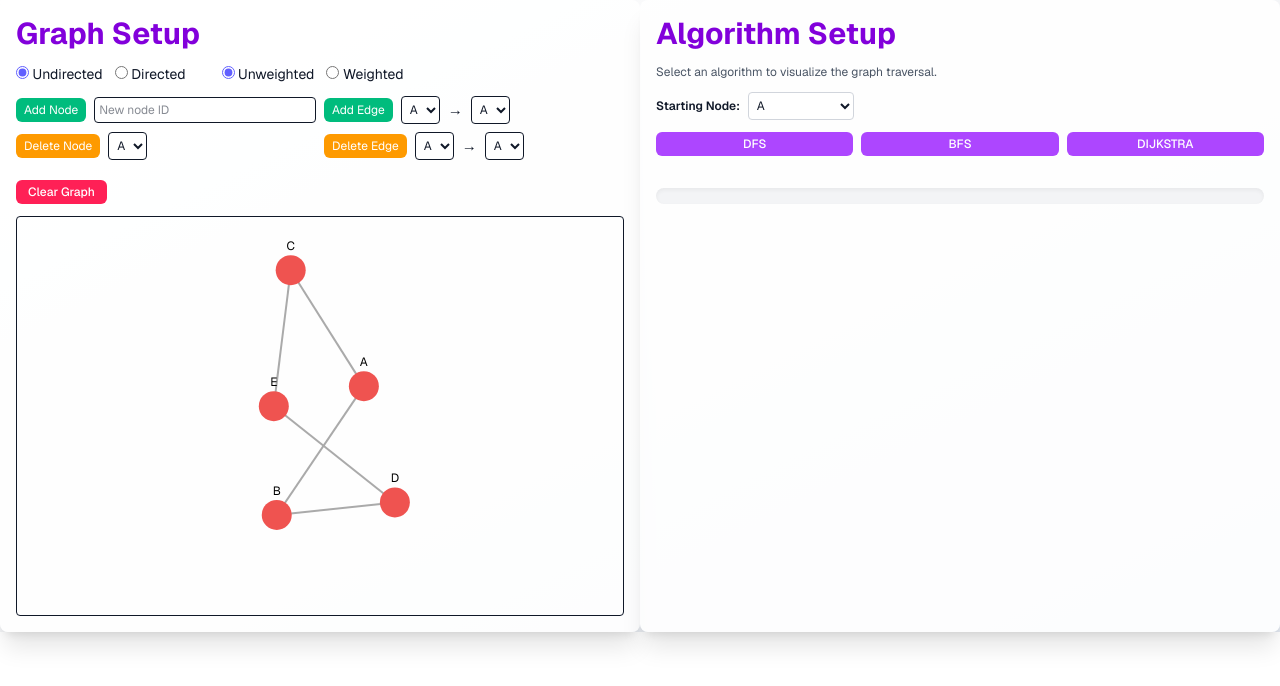
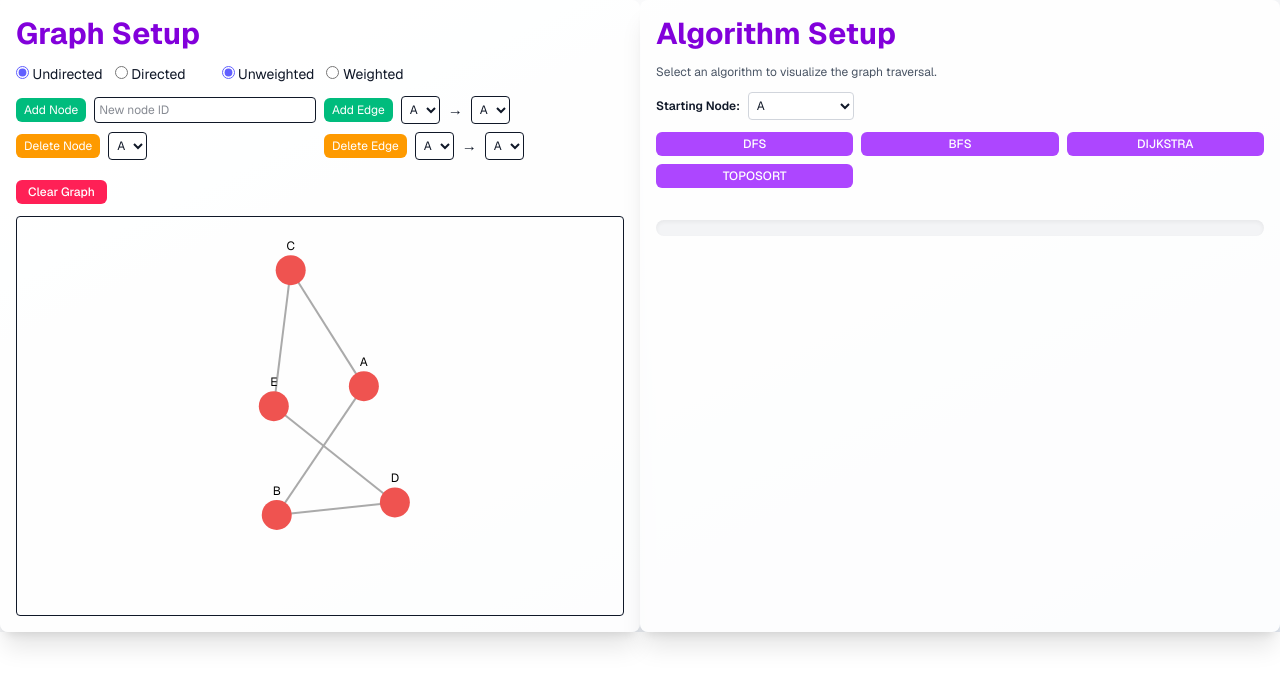
Before and after one commit to kimestelle/algorithm-visualizer, a Next.js app: page / in a window 1280 px wide. Shown: the top 686 px of the page. Built offline with nearby package versions, Linux system fonts and the light colour scheme.

Commit message:
toposort

```diff
--- a/src/app/algorithms/index.ts
+++ b/src/app/algorithms/index.ts
@@ -1,6 +1,7 @@
 import { runDFS } from "./dfs";
 import { runBFS } from "./bfs";
 import { runDijkstra } from "./dijkstra";
+import { runToposort } from "./toposort";
 import { GraphData, TraversalResult } from "../types";
 
 // Algorithm Registry:
@@ -28,5 +29,9 @@ export const algorithmMap: Record<string, AlgorithmEntry> = {
   dijkstra: {
     run: runDijkstra,
     description: "Dijkstra's algorithm finds the shortest paths from a starting node to all other nodes in a weighted graph with non-negative weights. It uses a priority queue to always process the node with the smallest tentative distance.",
-  }
+  },
+  toposort: {
+    run: runToposort,
+    description: "Topological Sort orders the nodes of a directed acyclic graph (DAG) so that every edge is directed from an earlier node to a later node within the ordering. It can be performed using Kahn's algorithm or depth-first search.",
+  },
 };
--- /dev/null
+++ b/src/app/algorithms/toposort.ts
@@ -0,0 +1,80 @@
+import { GraphData, TraversalLogEntry, TraversalResult } from "../types";
+
+// Performs topological sort using Kahn's algorithm
+// Returns:
+// - traversal: array of nodes in topological order
+// - log: maps each node ID to its position in the order
+// - steps: detailed state at each iteration for visualization
+// - display: human-readable step descriptions joined by newlines
+// - nodeAnnotations: labels for nodes showing sort orer
+export function runToposort(graph: GraphData): TraversalResult {
+  if (!graph.isDirected) {
+    throw new Error("Topological sort requires a directed graph");
+  }
+
+  const inDegree: Record<string, number> = {};
+  const adjList: Record<string, string[]> = {};
+  const traversal: string[] = [];
+  const log: Record<string, number> = {};
+  const nodeAnnotations: Record<string, string> = {};
+  const steps: TraversalLogEntry[] = [];
+  const displayLines: string[] = [];
+
+  // set up in-degree and adjacency list
+  for (const { id } of graph.nodes) {
+    inDegree[id] = 0;
+    adjList[id] = [];
+  }
+
+  for (const edge of graph.edges) {
+    inDegree[edge.node2]++;
+    adjList[edge.node1].push(edge.node2);
+  }
+
+  // set up queue with nodes with in-degree 0
+  const queue: string[] = graph.nodes
+    .map(n => n.id)
+    .filter(id => inDegree[id] === 0);
+
+  // main loop: process nodes in queue until none left
+  while (queue.length > 0) {
+    const current = queue.shift()!;
+    const index = traversal.length;
+
+    traversal.push(current);
+    log[current] = index;
+    nodeAnnotations[current] = String(index + 1); // start counting at 1
+
+    // reduce in-degree of neighbors and enqueue if they become 0
+    for (const neighbor of adjList[current]) {
+      inDegree[neighbor]--;
+      if (inDegree[neighbor] === 0) {
+        queue.push(neighbor);
+      }
+    }
+
+    const stepDisplay = `Selected: ${current} | Queue: [${queue.join(", ")}] | Order: ${traversal.join(" → ")}`;
+    displayLines.push(stepDisplay);
+
+    steps.push({
+      current,
+      visited: [...traversal],
+      structure: [...queue],
+      display: stepDisplay,
+      nodeAnnotations: { ...nodeAnnotations }
+    });
+  }
+
+  // if cycle detected, throw error
+  if (traversal.length !== graph.nodes.length) {
+    throw new Error("Graph contains a cycle — topological sort is not possible");
+  }
+
+  return {
+    traversal,
+    log,
+    steps,
+    display: displayLines.join("\n"),
+    nodeAnnotations
+  };
+}
--- a/src/app/page.tsx
+++ b/src/app/page.tsx
@@ -132,6 +132,10 @@ export default function Home() {
         userFriendlyMessage = `Dijkstra's algorithm does not support negative edge weights. Please ensure all edge weights are non-negative.`;
       } else if (message.includes("Invalid or missing start node")) {
         userFriendlyMessage = "Please select a valid starting node from the Algorithm Setup panel.";
+      } else if (message.includes("requires a directed graph")) {
+        userFriendlyMessage = `Topological Sort requires a directed graph. Please enable the "Directed" option in the Graph Setup panel.`;
+      } else if (message.includes("cycle")) {
+        userFriendlyMessage = `Topological Sort cannot run on graphs with cycles. Please remove cycles or choose a different algorithm.`;
       }
 
       setErrorMessage(userFriendlyMessage);
@@ -269,7 +273,7 @@ export default function Home() {
         </div>
 
         <div className="grid grid-cols-3 gap-2">
-          {['dfs', 'bfs', 'dijkstra'].map(algo => (
+          {['dfs', 'bfs', 'dijkstra', 'toposort'].map(algo => (
             <button key={algo} onClick={() => runAlgorithm(algo as keyof typeof algorithmMap)} className={`${selectedAlgo === algo ? 'bg-purple-300 dark:bg-purple-600' : 'bg-purple-500 dark:bg-purple-700'} text-white px-2 py-1 rounded-md text-xs font-medium transition`}>
               {algo.toUpperCase()}
             </button>
```
Also changed, not shown: 1 other file (tests, documents, lock files or other folders).
